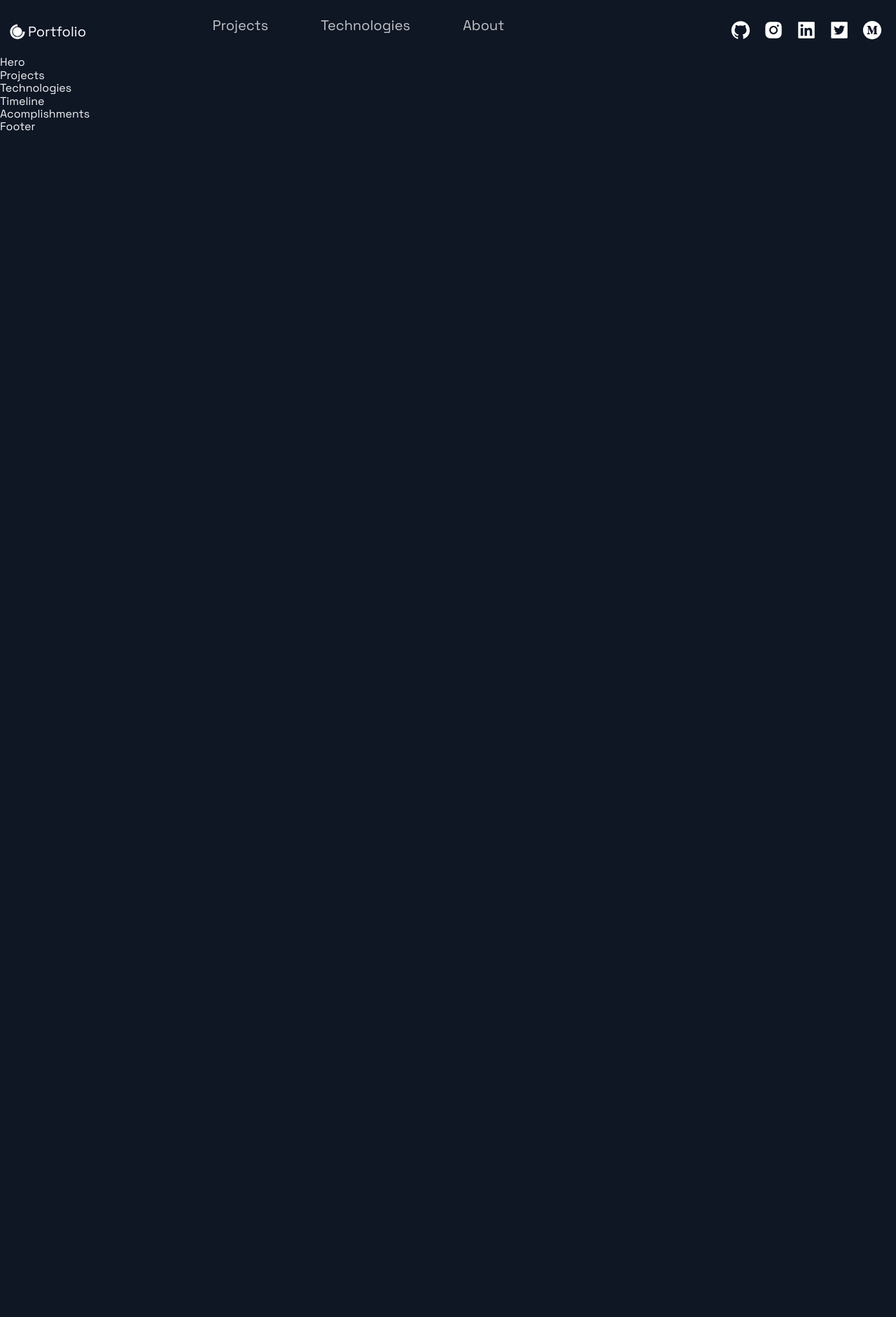
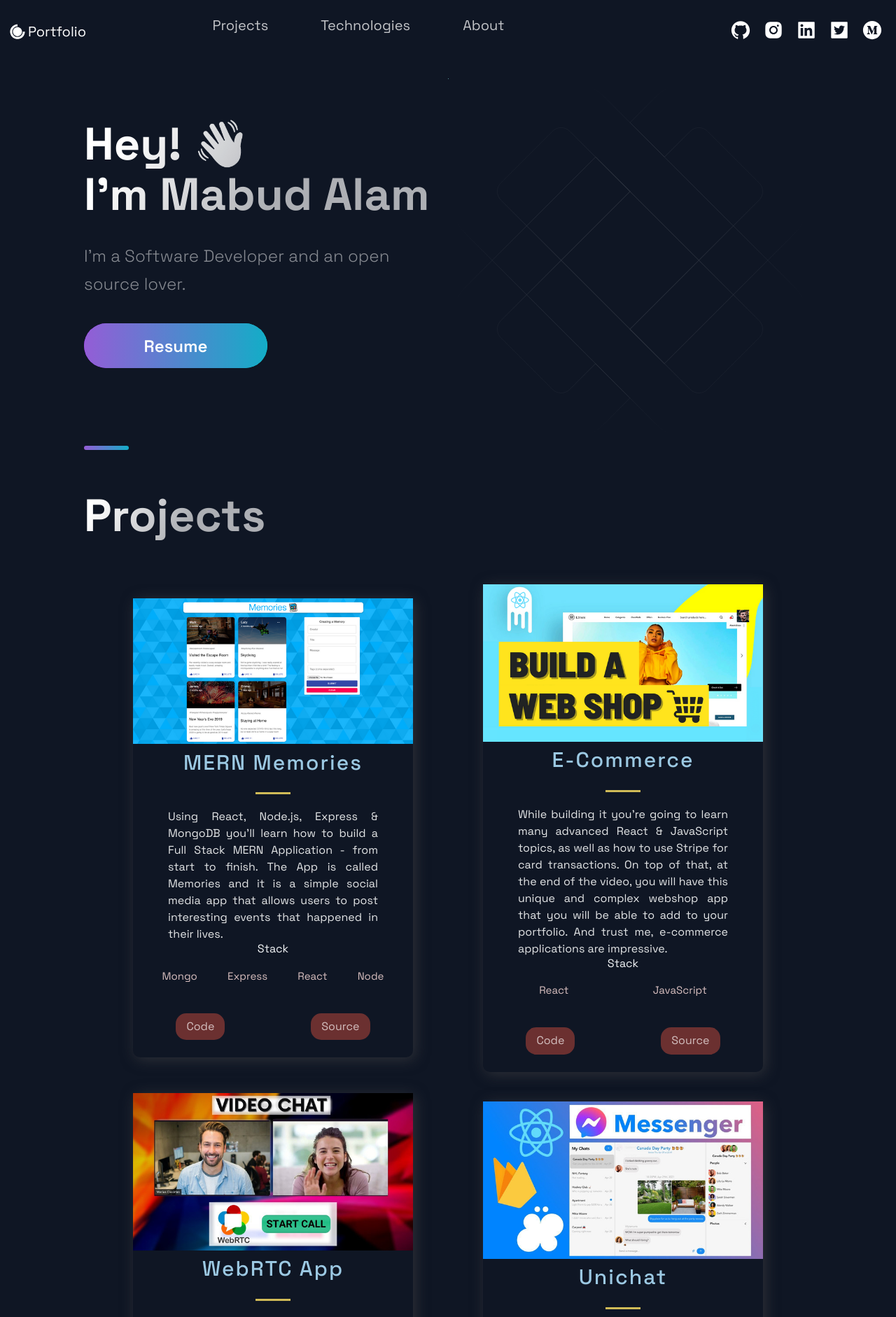
Before and after one commit to Pavel401/Portfolio, a Next.js app: page / in a window 1280 px wide. Shown: the top 1882 px of the page at 70% size. Before the commit the page ends 800 px from the top, so only its background shows below. Built offline with nearby package versions, Linux system fonts and the light colour scheme.

Commit message:
All the components are added

```diff
--- a/src/components/Acomplishments/Acomplishments.js
+++ b/src/components/Acomplishments/Acomplishments.js
@@ -11,9 +11,15 @@ const data = [
 ];
 
 const Acomplishments = () => (
-  <div>
-    Acomplishments
-  </div>
+ <Section>
+    <SectionTitle>Personal Accomplishments</SectionTitle>
+    <Boxes>
+      {data.map((card, index) => (<Box key={index}>
+          <BoxNum>{card.number}+</BoxNum>
+          <BoxText>{card.text}</BoxText>
+      </Box>))}
+    </Boxes>
+ </Section>
 );
 
 export default Acomplishments;
--- a/src/components/Footer/Footer.js
+++ b/src/components/Footer/Footer.js
@@ -1,14 +1,47 @@
 import React from 'react';
-import { AiFillGithub, AiFillInstagram, AiFillLinkedin } from 'react-icons/ai';
+import { AiFillGithub,AiFillTwitterSquare,AiFillMediumCircle, AiFillInstagram, AiFillLinkedin  } from 'react-icons/ai';
 
 import { SocialIcons } from '../Header/HeaderStyles';
 import { CompanyContainer, FooterWrapper, LinkColumn, LinkItem, LinkList, LinkTitle, Slogan, SocialContainer, SocialIconsContainer } from './FooterStyles';
 
 const Footer = () => {
   return (
-    <div>
-      Footer
-    </div>
+    <FooterWrapper>
+      <LinkList>
+        <LinkColumn>
+          <LinkTitle>Call</LinkTitle>
+          <LinkItem href="tel:7001399757">+91-7001399757</LinkItem>
+        </LinkColumn>
+        <LinkColumn>
+          <LinkTitle>Email</LinkTitle>
+          <LinkItem href="mailto:pavelalam401@gmail.com">
+            pavelalam401@gmail.com
+          </LinkItem>
+        </LinkColumn>
+      </LinkList>
+      <SocialIconsContainer>
+        <CompanyContainer>
+          <Slogan>Innovating one project at a time</Slogan>
+        </CompanyContainer>
+        <SocialContainer>
+        <SocialIcons href="https://github.com/Pavel401">
+      <AiFillGithub size="3rem" />
+    </SocialIcons>
+    <SocialIcons href="https://www.instagram.com/pavel_alam_/">
+      <AiFillInstagram size="3rem" />
+    </SocialIcons>
+    <SocialIcons href="https://www.linkedin.com/in/sk-mabud-alam-444a87133/">
+      <AiFillLinkedin size="3rem" />
+    </SocialIcons>
+    <SocialIcons href="https://twitter.com/Mabud_alam_">
+      <AiFillTwitterSquare size="3rem" />
+    </SocialIcons>
+    <SocialIcons href="https://medium.com/@mabud_alam">
+      <AiFillMediumCircle size="3rem" />
+    </SocialIcons>
+        </SocialContainer>
+      </SocialIconsContainer>
+    </FooterWrapper>
   );
 };
 
--- a/src/components/Header/Header.js
+++ b/src/components/Header/Header.js
@@ -9,7 +9,7 @@ const Header = () =>  (
  <Container>
   <Div1>
   <Link href="/">
-        <a style={{ display: 'flex', alignItems: 'center', color:"white",marginBottom: '20'}}>
+        <a style={{ display: 'flex', alignItems: 'center', color:"white",marginBottom: '20;'}}>
           <DiCssdeck size="3rem" /> <Span>Portfolio</Span>
         </a>
       </Link>
--- a/src/components/Hero/Hero.js
+++ b/src/components/Hero/Hero.js
@@ -4,10 +4,20 @@ import { Section, SectionText, SectionTitle } from '../../styles/GlobalComponent
 import Button from '../../styles/GlobalComponents/Button';
 import { LeftSection } from './HeroStyles';
 
-const Hero = (props) => (
-  <div>
-    Hero
-  </div>
+const Hero = () => (
+<Section row nopadding>
+<LeftSection>
+  <SectionTitle main center>
+  Hey! 👋 <br />
+  I'm Mabud Alam
+  </SectionTitle>
+  <SectionText>
+   I'm a Software Developer and an open source lover.
+  </SectionText>
+  <Button onClick={() => window.location = 'https://bit.ly/dynamicResume'}>Resume</Button>
+</LeftSection>
+
+</Section>
 );
 
 export default Hero;
--- a/src/components/Projects/Projects.js
+++ b/src/components/Projects/Projects.js
@@ -5,9 +5,39 @@ import { Section, SectionDivider, SectionTitle } from '../../styles/GlobalCompon
 import { projects } from '../../constants/constants';
 
 const Projects = () => (
-  <div>
-    Projects
-  </div>
+ <Section nopadding id='projects'>
+    <SectionDivider />
+    <SectionTitle main>Projects</SectionTitle>
+
+    <GridContainer>
+      {projects.map(({id,image,title,description,tags,source,visit}) => (
+          <BlogCard key={id}>
+            <Img src={image} />
+            <TitleContent>
+              <HeaderThree title>{title}</HeaderThree>
+              <Hr />
+            </TitleContent>
+            <CardInfo>{description}</CardInfo>
+            <div>
+              <TitleContent>Stack</TitleContent>
+              <TagList>
+
+                {tags.map((tag,i) => (
+                  <Tag key={i}>{tag}</Tag>
+                ))}
+              </TagList>
+            </div>
+
+            <UtilityList>
+              <ExternalLinks href={visit}>Code</ExternalLinks>
+              <ExternalLinks href={visit}>Source</ExternalLinks>
+            </UtilityList>
+
+
+            </BlogCard>
+      ))}
+    </GridContainer>
+ </Section>
 );
 
 export default Projects;
--- a/src/components/Technologies/Technologies.js
+++ b/src/components/Technologies/Technologies.js
@@ -1,12 +1,51 @@
 import React from 'react';
-import { DiFirebase, DiReact, DiZend } from 'react-icons/di';
+import {DiAndroid, DiFirebase, DiReact, DiZend } from 'react-icons/di';
+import { SiFlutter,SiFigma} from 'react-icons/si';
+
 import { Section, SectionDivider, SectionText, SectionTitle } from '../../styles/GlobalComponents';
 import { List, ListContainer, ListItem, ListParagraph, ListTitle } from './TechnologiesStyles';
 
 const Technologies = () =>  (
-  <div>
-    Technologies
-  </div>
+ <Section id='tech'>
+   <SectionDivider />
+   <SectionTitle main>Technologies</SectionTitle>
+   <SectionText>
+     I am a Mobile Developer with experience in Android and Flutter. I have worked with a number of different technologies including  web development frameworks.
+   </SectionText>
+   <List>
+   <ListItem>
+   <SiFlutter size='3rem' />
+    <ListContainer>
+      <ListTitle>Mobile</ListTitle>
+      <ListParagraph>
+        Experience with <br />
+       Flutter & Dart
+      </ListParagraph>
+    </ListContainer>
+   </ListItem>
+   <ListItem>
+   <SiFigma size='3rem' />
+    <ListContainer>
+      <ListTitle>UI/UX</ListTitle>
+      <ListParagraph>
+        Experience with <br />
+       Figma and Canva
+      </ListParagraph>
+    </ListContainer>
+   </ListItem>
+   <ListItem>
+   <SiFigma size='3rem' />
+    <ListContainer>
+      <ListTitle>Web</ListTitle>
+      <ListParagraph>
+        Experience with <br />
+       HTMl , CSS and JavaScript frameworks
+      </ListParagraph>
+    </ListContainer>
+   </ListItem>
+   </List>
+ </Section>
+
 );
 
 export default Technologies;
--- a/src/components/TimeLine/TimeLine.js
+++ b/src/components/TimeLine/TimeLine.js
@@ -7,45 +7,113 @@ import { TimeLineData } from '../../constants/constants';
 const TOTAL_CAROUSEL_COUNT = TimeLineData.length;
 
 const Timeline = () => {
-  // const [activeItem, setActiveItem] = useState(0);
-  // const carouselRef = useRef();
+  const [activeItem, setActiveItem] = useState(0);
+  const carouselRef = useRef();
 
-  // const scroll = (node, left) => {
-  //   return node.scrollTo({ left, behavior: 'smooth' });
-  // }
+  const scroll = (node, left) => {
+    return node.scrollTo({ left, behavior: 'smooth' });
+  }
 
-  // const handleClick = (e, i) => {
-  //   e.preventDefault();
+  const handleClick = (e, i) => {
+    e.preventDefault();
 
-  //   if (carouselRef.current) {
-  //     const scrollLeft = Math.floor(carouselRef.current.scrollWidth * 0.7 * (i / TimeLineData.length));
+    if (carouselRef.current) {
+      const scrollLeft = Math.floor(carouselRef.current.scrollWidth * 0.7 * (i / TimeLineData.length));
 
-  //     scroll(carouselRef.current, scrollLeft);
-  //   }
-  // }
+      scroll(carouselRef.current, scrollLeft);
+    }
+  }
 
-  // const handleScroll = () => {
-  //   if (carouselRef.current) {
-  //     const index = Math.round((carouselRef.current.scrollLeft / (carouselRef.current.scrollWidth * 0.7)) * TimeLineData.length);
+  const handleScroll = () => {
+    if (carouselRef.current) {
+      const index = Math.round((carouselRef.current.scrollLeft / (carouselRef.current.scrollWidth * 0.7)) * TimeLineData.length);
 
-  //     setActiveItem(index);
-  //   }
-  // }
+      setActiveItem(index);
+    }
+  }
 
-  // // snap back to beginning of scroll when window is resized
-  // // avoids a bug where content is covered up if coming from smaller screen
-  // useEffect(() => {
-  //   const handleResize = () => {
-  //     scroll(carouselRef.current, 0);
-  //   }
+  // snap back to beginning of scroll when window is resized
+  // avoids a bug where content is covered up if coming from smaller screen
+  useEffect(() => {
+    const handleResize = () => {
+      scroll(carouselRef.current, 0);
+    }
 
-  //   window.addEventListener('resize', handleResize);
-  // }, []);
+    window.addEventListener('resize', handleResize);
+  }, []);
 
   return (
-    <div>
-      Timeline
-    </div>
+    <Section id="about">
+      <SectionTitle>About Me</SectionTitle>
+      <SectionText>
+      The purpose of JavaScript Mastery is to help aspiring and established developers to take their development skills to the next level and build awesome apps.
+      </SectionText>
+      <CarouselContainer ref={carouselRef} onScroll={handleScroll}>
+        <>
+          {TimeLineData.map((item, index) => (
+            <CarouselMobileScrollNode
+              key={index}
+              final={index === TOTAL_CAROUSEL_COUNT - 1}>
+              <CarouselItem
+                index={index}
+                id={`carousel__item-${index}`}
+                active={activeItem}
+                onClick={(e) => handleClick(e, index)}>
+                <CarouselItemTitle>
+                  {`${item.year}`}
+                  <CarouselItemImg
+                    width="208"
+                    height="6"
+                    viewBox="0 0 208 6"
+                    fill="none"
+                    xmlns="http://www.w3.org/2000/svg">
+                    <path
+                      fill-rule="evenodd"
+                      clip-rule="evenodd"
+                      d="M2.5 5.5C3.88071 5.5 5 4.38071 5 3V3.5L208 3.50002V2.50002L5 2.5V3C5 1.61929 3.88071 0.5 2.5 0.5C1.11929 0.5 0 1.61929 0 3C0 4.38071 1.11929 5.5 2.5 5.5Z"
+                      fill="url(#paint0_linear)"
+                      fill-opacity="0.33"
+                    />
+                    <defs>
+                      <linearGradient
+                        id="paint0_linear"
+                        x1="-4.30412e-10"
+                        y1="0.5"
+                        x2="208"
+                        y2="0.500295"
+                        gradientUnits="userSpaceOnUse">
+                        <stop stop-color="white" />
+                        <stop
+                          offset="0.79478"
+                          stop-color="white"
+                          stop-opacity="0"
+                        />
+                      </linearGradient>
+                    </defs>
+                  </CarouselItemImg>
+                </CarouselItemTitle>
+                <CarouselItemText>{item.text}</CarouselItemText>
+              </CarouselItem>
+            </CarouselMobileScrollNode>
+          ))}
+        </>
+      </CarouselContainer>
+      <CarouselButtons>
+        {TimeLineData.map((item, index) => {
+          return (
+            <CarouselButton
+              key={index}
+              index={index}
+              active={activeItem}
+              onClick={(e) => handleClick(e, index)}
+              type="button">
+              <CarouselButtonDot active={activeItem} />
+            </CarouselButton>
+          );
+        })}
+      </CarouselButtons>
+      <SectionDivider />
+    </Section>
   );
 };
 
--- a/src/pages/index.js
+++ b/src/pages/index.js
@@ -10,10 +10,10 @@ import { Section } from '../styles/GlobalComponents';
 const Home = () => {
   return (
     <Layout>
-      {/* <Section grid> */}
+     <Section grid>
         <Hero />
-        {/* <BgAnimation /> */}
-      {/* </Section> */}
+        <BgAnimation />
+   </Section>
       <Projects />
       <Technologies />
       <Timeline />
```
